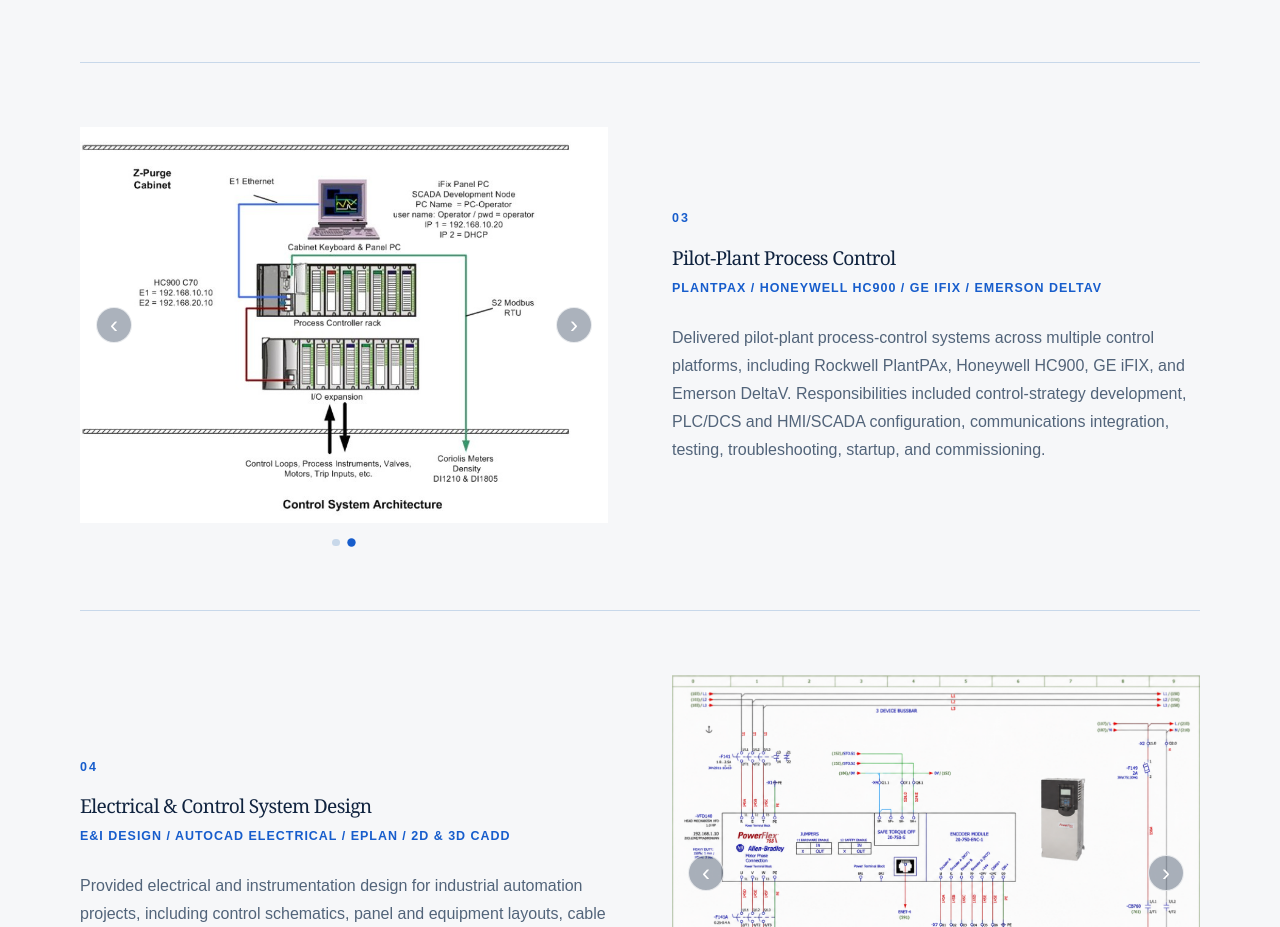
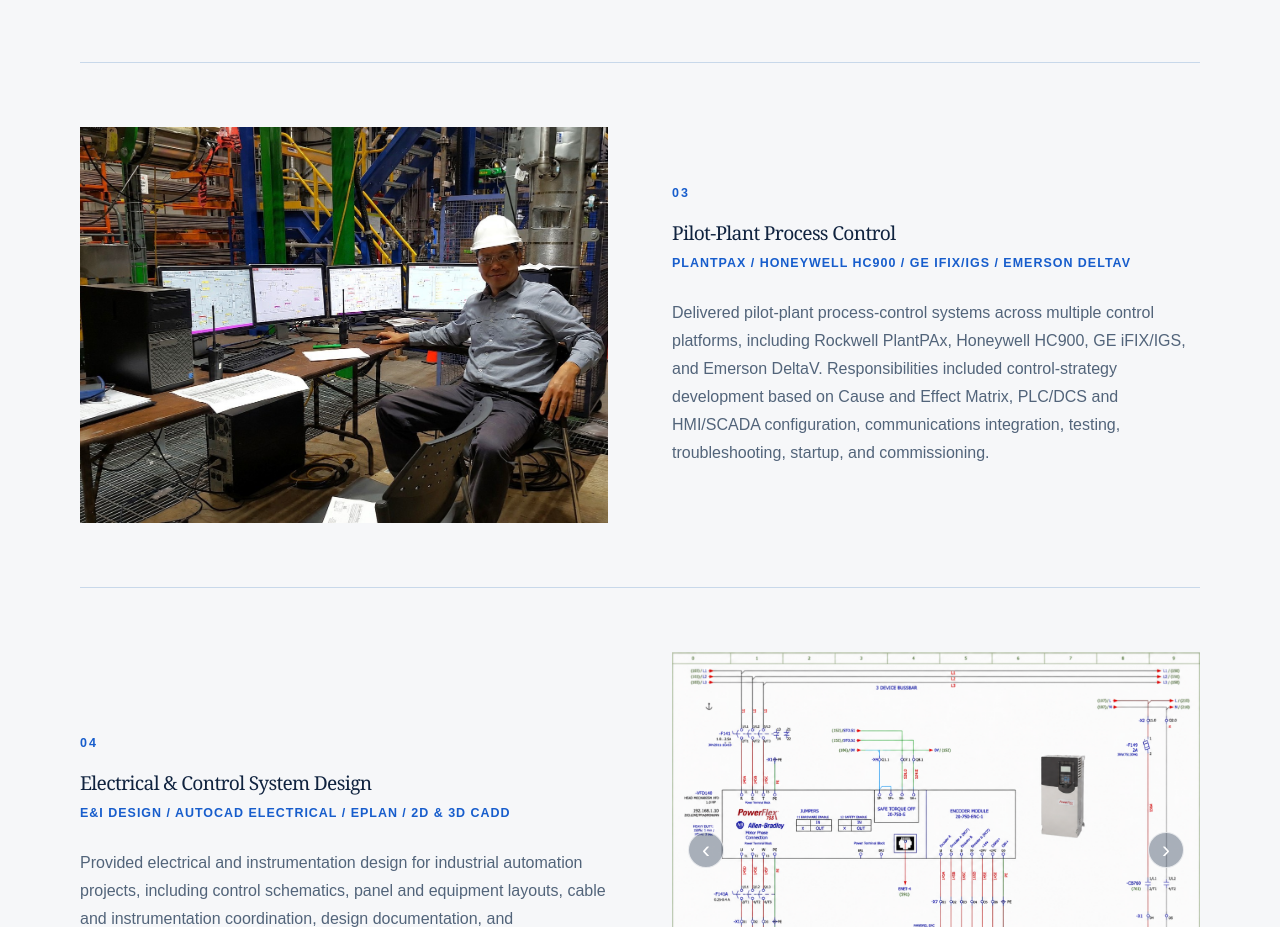
Before and after one commit to kwcontrols/KW-Portfolio, a Next.js app: page /experience in a window 1280 px wide. Shown: the part 1888-2815 px from the top of the page. Built offline with nearby package versions, Linux system fonts and the light colour scheme.

Commit message:
Update Project 03 image and process-control description

```diff
--- a/app/experience/page.tsx
+++ b/app/experience/page.tsx
@@ -20,8 +20,7 @@
 ];
 
 const PROCESS_CONTROL_IMAGES: SlideshowImage[] = [
-  { src: "/projects/iFix-1.JPG", alt: "Pilot-plant SCADA and process-control system" },
-  { src: "/projects/iFix-2.jpg", alt: "Process-control HMI and system integration", displayMode: "contain" },
+  { src: "/projects/PlantPax-1.jpg", alt: "On-site pilot-plant process-control commissioning" },
 ];
 
 const ELECTRICAL_ENGINEERING_PROJECT_IMAGES: SlideshowImage[] = [
@@ -72,10 +71,10 @@
   {
     number: "03",
     title: "Pilot-Plant Process Control",
-    category: "PlantPAx / Honeywell HC900 / GE iFIX / Emerson DeltaV",
+    category: "PlantPAx / Honeywell HC900 / GE iFIX/IGS / Emerson DeltaV",
     images: PROCESS_CONTROL_IMAGES,
     overview:
-      "Delivered pilot-plant process-control systems across multiple control platforms, including Rockwell PlantPAx, Honeywell HC900, GE iFIX, and Emerson DeltaV. Responsibilities included control-strategy development, PLC/DCS and HMI/SCADA configuration, communications integration, testing, troubleshooting, startup, and commissioning.",
+      "Delivered pilot-plant process-control systems across multiple control platforms, including Rockwell PlantPAx, Honeywell HC900, GE iFIX/IGS, and Emerson DeltaV. Responsibilities included control-strategy development based on Cause and Effect Matrix, PLC/DCS and HMI/SCADA configuration, communications integration, testing, troubleshooting, startup, and commissioning.",
   },
   {
     number: "04",
```
